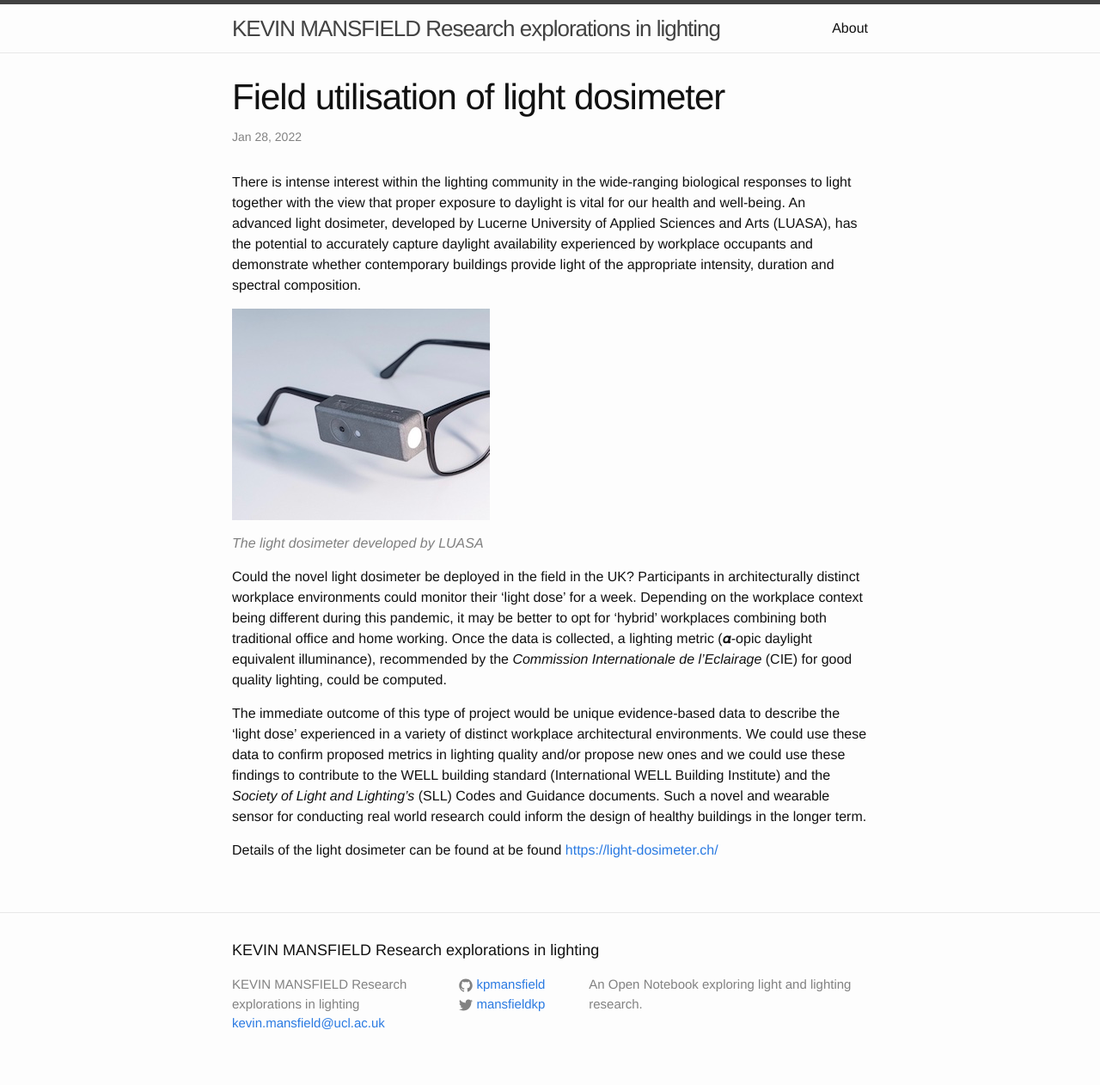
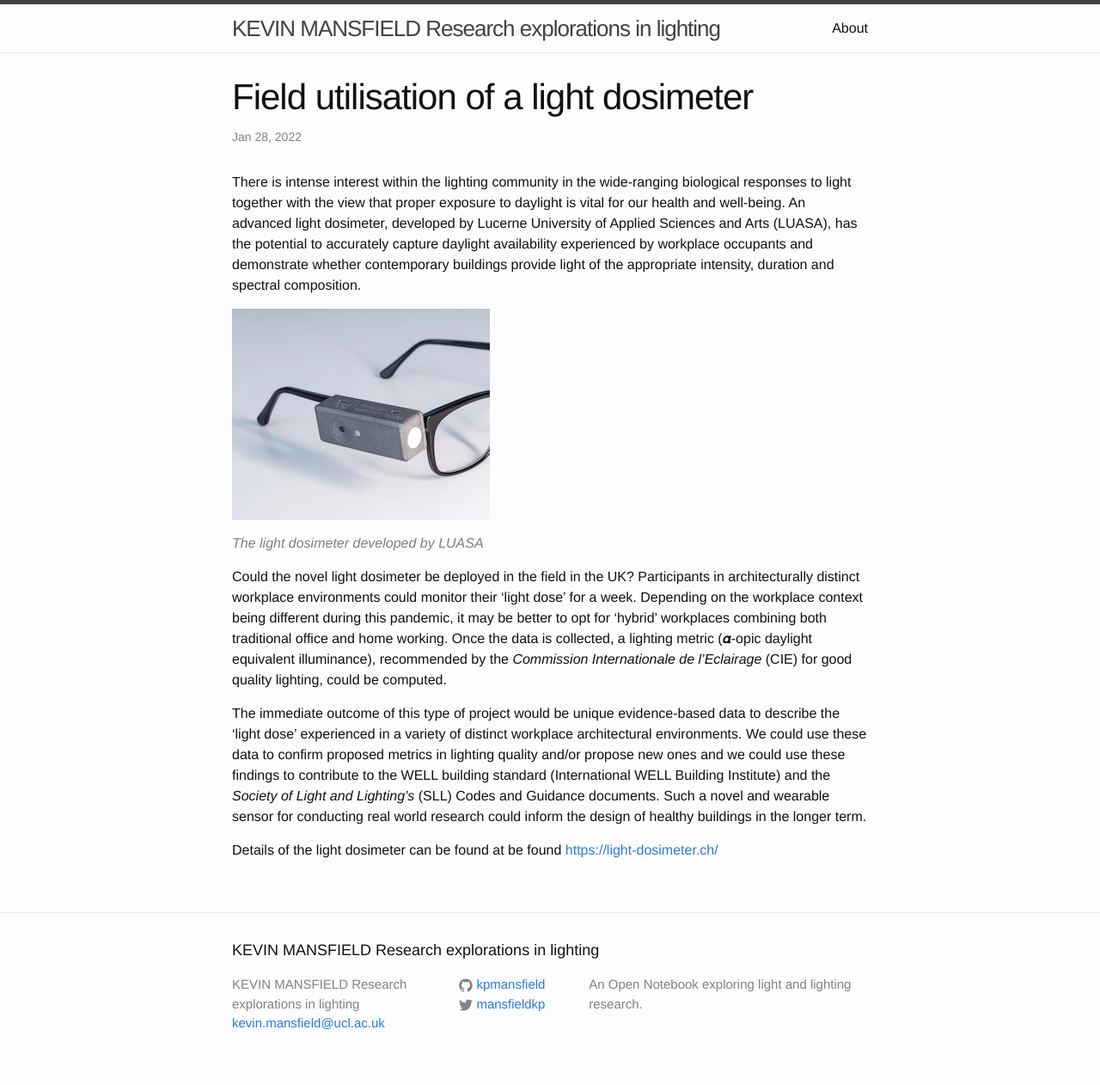
Before and after one commit to kpmansfield/kpmansfield.github.io, a Jekyll site: the page built from _posts/2022-01-28-light-dosimeter.md, in a window 1280 px wide. Shown: the whole page at 86% size. Built offline with Jekyll 4.4.1, drawn with Linux system fonts in a browser that asks for light colours.

```diff
--- a/_posts/2022-01-28-light-dosimeter.md
+++ b/_posts/2022-01-28-light-dosimeter.md
@@ -1,6 +1,6 @@
 ---
 layout: post
-title: Field utilisation of light dosimeter
+title: Field utilisation of a light dosimeter
 ---
 
 There is intense interest within the lighting community in the wide-ranging biological responses to light together with the view that proper exposure to daylight is vital for our health and well-being. An advanced light dosimeter, developed by Lucerne University of Applied Sciences and Arts (LUASA), has the potential to accurately capture daylight availability experienced by workplace occupants and demonstrate whether contemporary buildings provide light of the appropriate intensity, duration and spectral composition.
```
